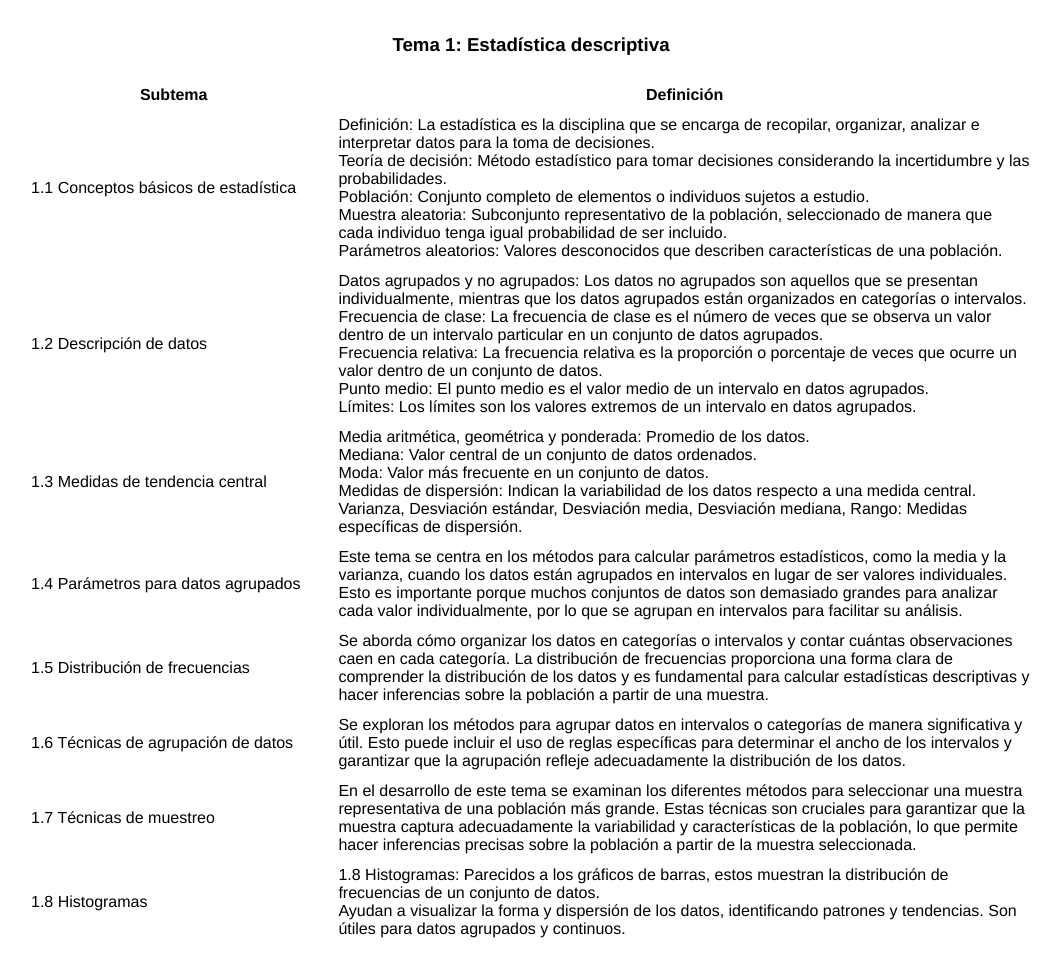
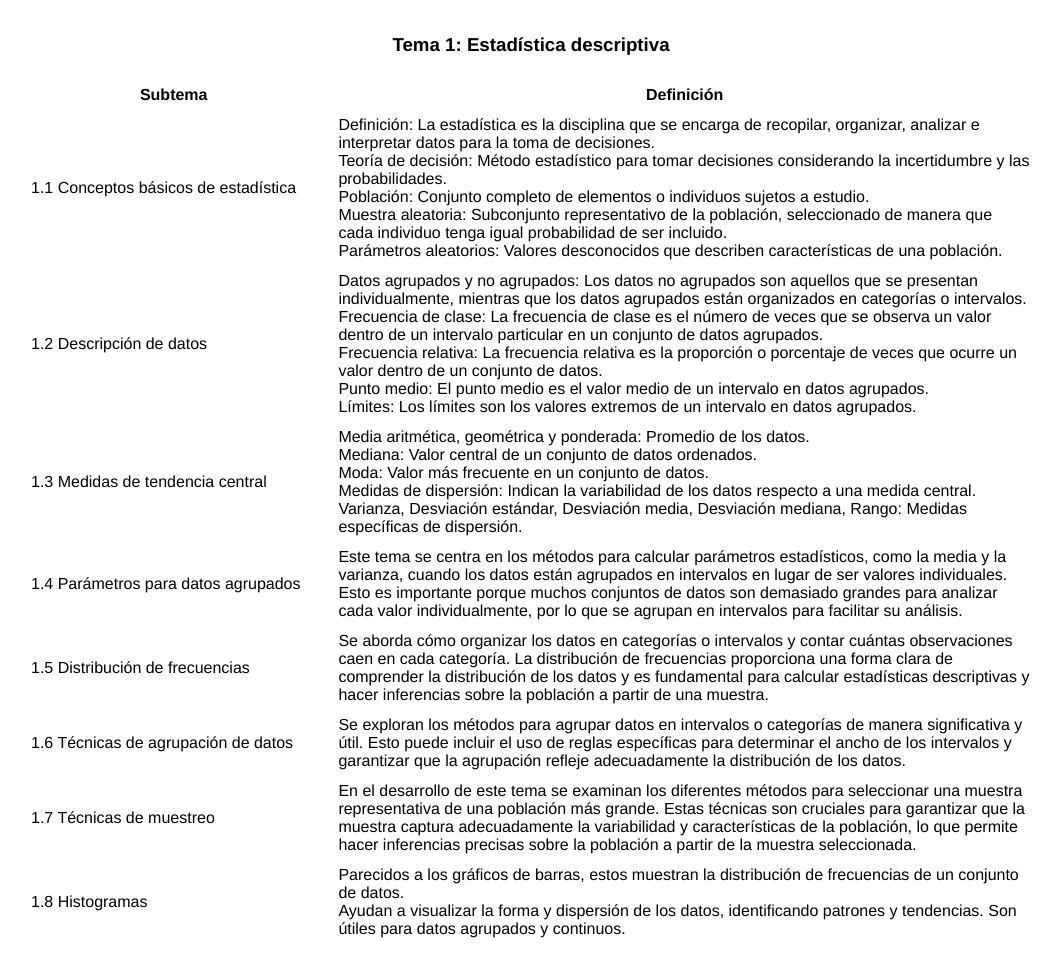
Before and after one commit to imac01labtics/TemarioPE, a plain HTML site: page index.html in a window 1280 px wide. Shown: the whole page, without its empty margins (109-1169 px from the left). Drawn offline with Linux system fonts and the light colour scheme.

Commit message:
Se modifico la definicion del subtema 1.8

```diff
--- a/index.html
+++ b/index.html
@@ -86,7 +86,6 @@
             <tr>
                 <td>1.8 Histogramas</td>
                 <td>
-                    1.8 Histogramas:
                     Parecidos a los gráficos de barras, estos muestran la distribución de frecuencias de un conjunto de datos. <br>
                     Ayudan a visualizar la forma y dispersión de los datos, identificando patrones y tendencias. Son útiles para datos agrupados y continuos.
                 </td>
```
